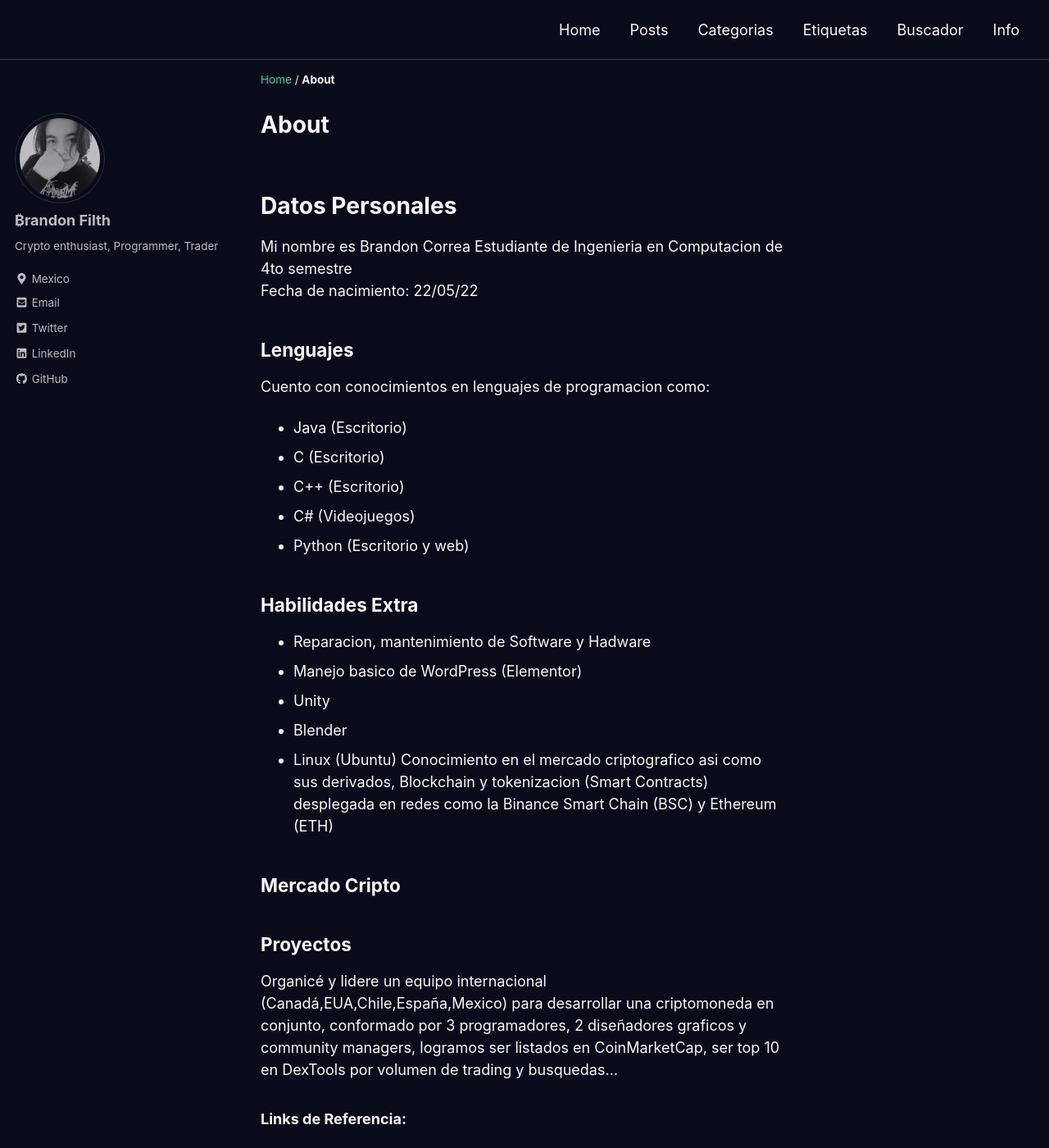
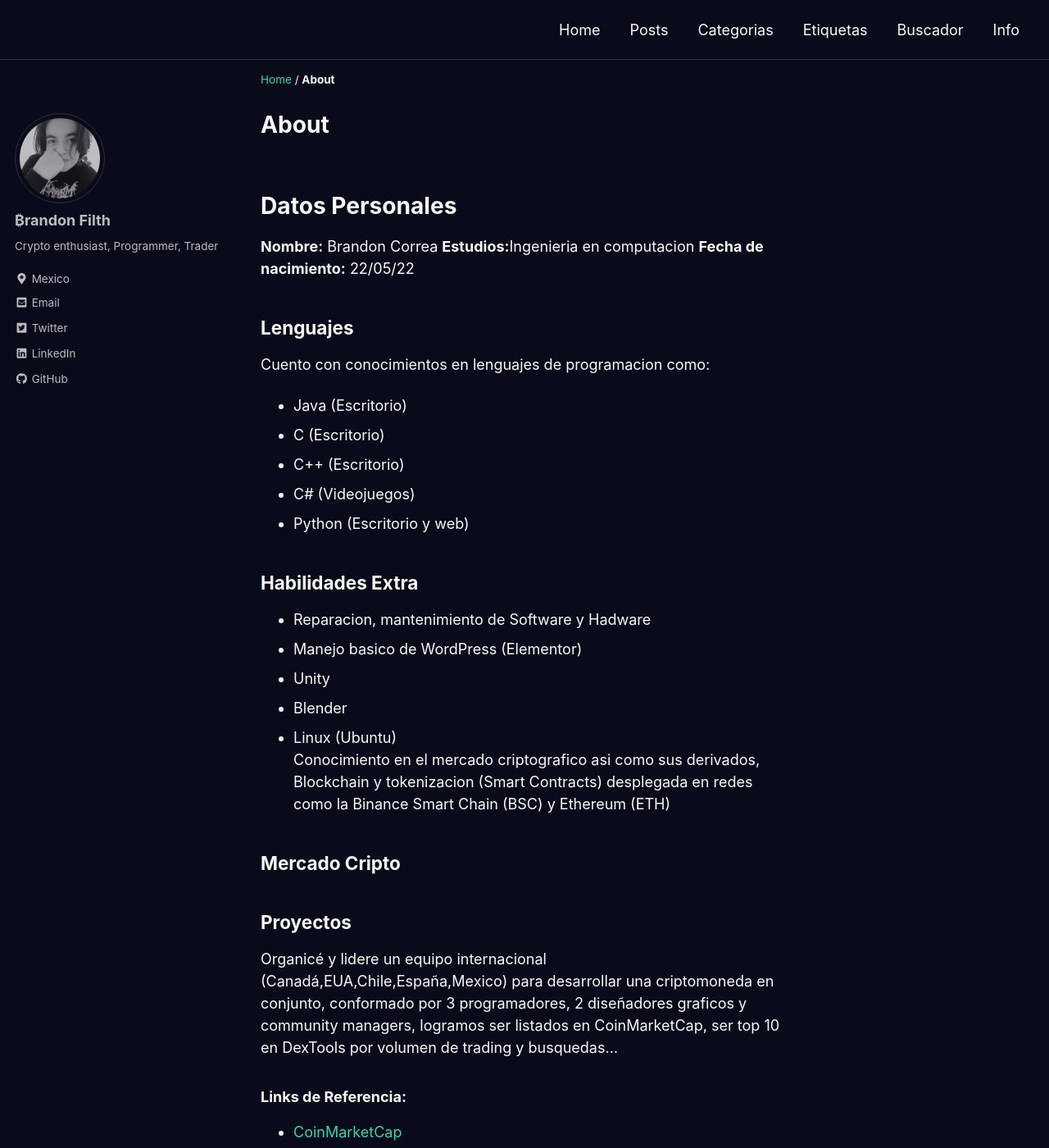
Before and after one commit to BrandonFilth/web, a Jekyll site: the page built from _pages/about.md, in a window 1280 px wide and 1400 px high. Shown: the whole window at 82% size. Built offline with Jekyll 4.4.1, drawn with Linux system fonts in a browser that asks for light colours; cached includes are drawn as plain includes; a script that is not in the unit is left out.

Commit message:
Update about.md

```diff
--- a/_pages/about.md
+++ b/_pages/about.md
@@ -8,8 +8,9 @@ date: 2022-09-30
 ---
 <br>
 # Datos Personales
-Mi nombre es Brandon Correa Estudiante de Ingenieria en Computacion de 4to semestre <br>
-Fecha de nacimiento: 22/05/22
+**Nombre:** Brandon Correa
+**Estudios:**Ingenieria en computacion
+**Fecha de nacimiento:** 22/05/22
 
 ## Lenguajes
 Cuento con conocimientos en lenguajes de programacion como:
@@ -26,6 +27,7 @@ Cuento con conocimientos en lenguajes de programacion como:
 - Unity
 - Blender
 - Linux (Ubuntu)
+<br>
 Conocimiento en el mercado criptografico asi como sus derivados, Blockchain y tokenizacion (Smart Contracts)
 desplegada en redes como la Binance Smart Chain (BSC) y Ethereum (ETH)
 
@@ -46,9 +48,6 @@ Asi lucía nuestro website:
 
 
 
-
-
-
 ### Hobbies
 La mayor parte del tiempo mis hobbies estan orientados en programacion, cripto, estudio autodidacta,<br>
 lectura (micro  y macroenoconomia), escuchar musica y de vez en cuando jugar videojuegos
```
